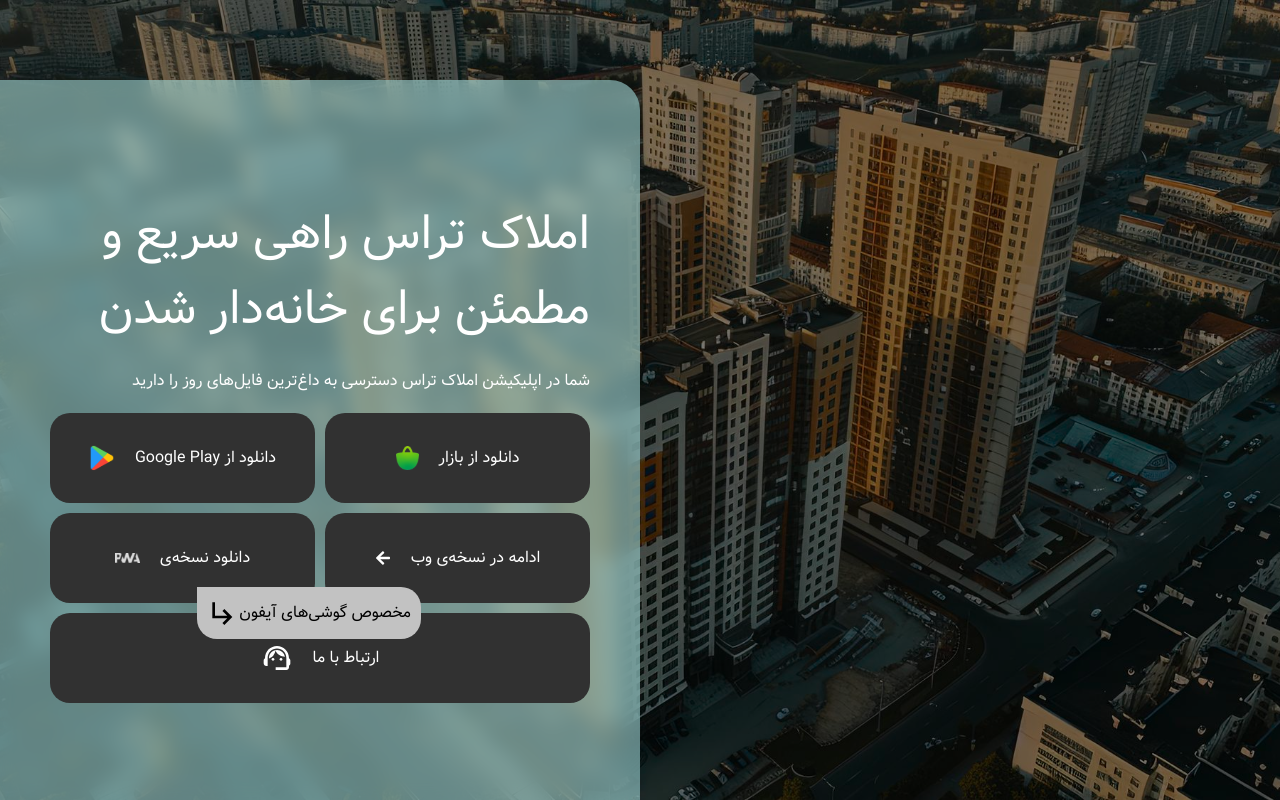
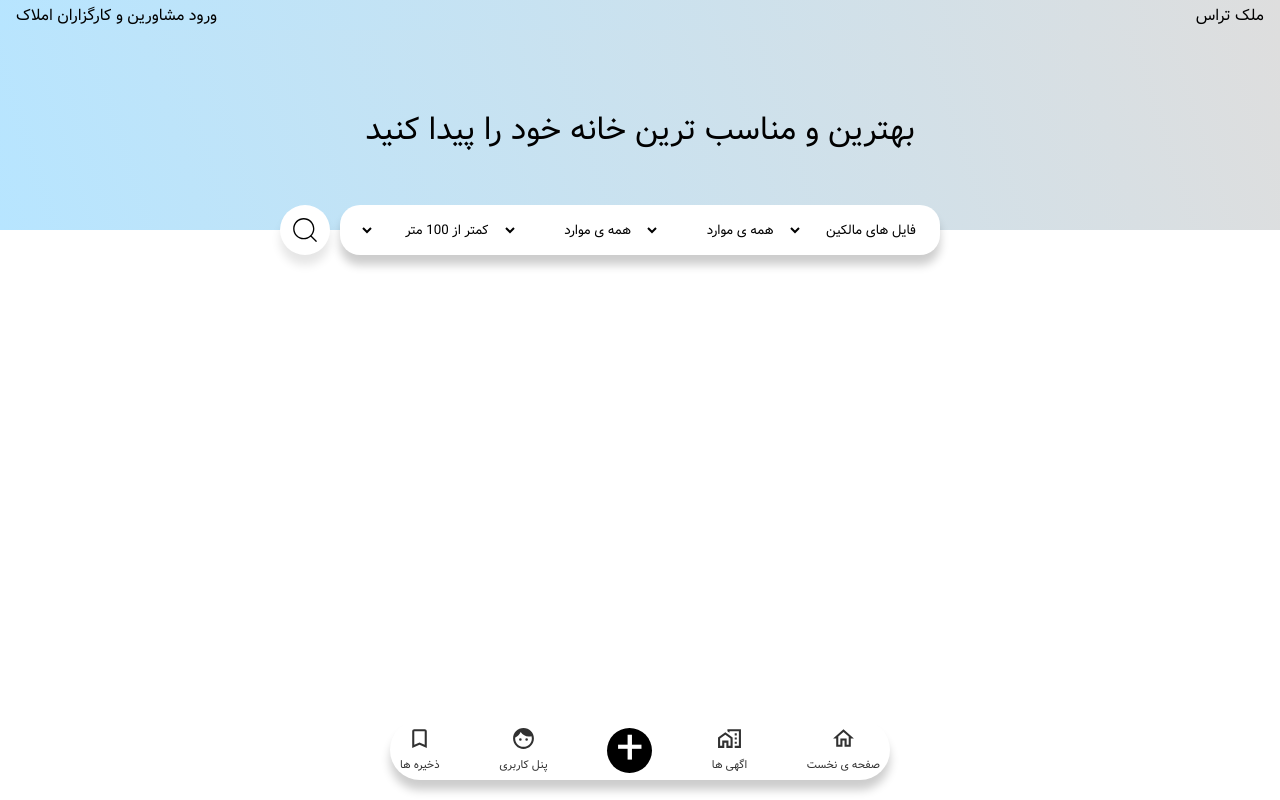
Before and after one commit to webzen-dev/melk, a React (Create React App) app: page / in a window 1280 px wide. Built offline with nearby package versions, Linux system fonts and the light colour scheme.

Commit message:
add desktop compoents

```diff
--- a/src/App.tsx
+++ b/src/App.tsx
@@ -1,21 +1,22 @@
 import { Route, Routes } from "react-router-dom";
+import { useState } from "react";
 import "./App.css";
+import "./styles/style.css";
 import Home from "./components/home/Home";
 import Menu from "./components/Menu";
 import AdvertsContainer from "./components/Adverts/AdvertsContainer";
-import "./styles/style.css";
 import Dashboard from "./components/Dashboard/Dashboard";
 import ManageAccount from "./components/Dashboard/ManageAccount";
 import TransactionBox from "./components/Dashboard/TransactionBox";
 import AccountSetting from "./components/Dashboard/AccountSetting";
-import { useState } from "react";
 import HeroSection from "./components/HeroSection/HeroSection";
 import FirstPage from "./components/HeroSection/FirstPage";
 import StepTwo from "./components/HeroSection/StepTwo";
 import VerificationCode from "./components/HeroSection/VerificationCode";
+import DesktopHome from "./components/DesktopComponent/DesktopHome";
 
 function App() {
-  const [goToApp, setGoToApp] = useState(false);
+  const [goToApp, setGoToApp] = useState(true);
 
   return (
     <div className="App">
@@ -32,7 +33,10 @@ function App() {
           </Route>
         ) : (
           <>
-            <Route path="/" element={<Home />} />
+            {/* for desktop app : */}
+            <Route path="/" element={<DesktopHome />} />
+            {/* for mobile app :  */}
+            {/* <Route path="/" element={<Home />} /> */}
             <Route path="/adverts" element={<AdvertsContainer />} />
             <Route path="/panel" element={<Dashboard />} />
             <Route path="/panel/profile" element={<ManageAccount />} />
--- /dev/null
+++ b/src/components/DesktopComponent/DesktopHome.tsx
@@ -0,0 +1,56 @@
+import { CiSearch } from "react-icons/ci";
+import ListOfAdverts from "./ListOfAdverts";
+
+const DesktopHome = () => {
+  return (
+    <div className="desktop-home">
+      <div className="header">
+        <span>ملک تراس</span>
+        <span>ورود مشاورین و کارگزاران املاک</span>
+
+      </div>
+      <div className="desktop-container">
+        <div className="title">بهترین و مناسب ترین خانه خود را پیدا کنید</div>
+        <div className="filter">
+          <select>
+            <option value="">فایل های مالکین</option>
+            <option value="">فایل های مشاورین</option>
+            <option value="">همه ی موارد</option>
+          </select>{" "}
+          <select>
+            <option value="">همه ی موارد</option>
+            <option value="">رهن و اجاره</option>
+            <option value="">فروش</option>
+            <option value="">رهن کامل</option>
+            <option value="">پیش فروش</option>
+            <option value="">مشارکت</option>
+          </select>
+          <select>
+            <option value="">همه ی موارد</option>
+            <option value="">آپارتمان</option>
+            <option value="">دفتر کار</option>
+            <option value="">مغازه</option>
+            <option value="">ویلایی</option>
+            <option value="">سوله انباری</option>
+            <option value="">باغ ویلا</option>
+          </select>
+          <select>
+
+            <option value="">کمتر از 100 متر</option>
+            <option value="">بین 100 تا 150 متر</option>
+            <option value="">بین 150 تا 200 متر </option>
+            <option value="">بین 200 تا 300 متر</option>
+            <option value="">بیشتر از 300 متر</option>
+          </select>
+          <div className="search">
+          <CiSearch />
+
+          </div>
+        </div>
+      </div>
+      <ListOfAdverts/>
+    </div>
+  );
+};
+
+export default DesktopHome;
--- /dev/null
+++ b/src/components/DesktopComponent/ListOfAdverts.tsx
@@ -0,0 +1,13 @@
+const
+ListOfAdverts = () => {
+    return (
+        <div className="list-of-adverts-desktop">
+            <a href="" className="adv">
+
+            </a>
+        </div>
+    );
+}
+
+export default
+ListOfAdverts;
--- a/src/index.css
+++ b/src/index.css
@@ -10,8 +10,8 @@ a {
   text-decoration: none;
 }
 :root {
-  --orange: rgba(250, 166, 26, 1);
-  --sky-blue: rgb(80, 226, 240);
+  --orange: #9d70aa;
+  --sky-blue: rgb(211, 251, 255);
   --black: rgb(36, 36, 36);
   --navy-blue:#282c34;
   --white:#fff;
--- a/src/styles/style.css
+++ b/src/styles/style.css
@@ -19,7 +19,7 @@
 .home-page .home-container {
   position: relative;
   width: 100%;
-  height: 60vh;
+  height: 50vh;
   padding: 5rem 4rem;
   direction: rtl;
   background: url("/public/images/tehran.jpg") no-repeat center center;
@@ -29,6 +29,7 @@
 
 .home-page .home-container .title {
   font-size: 2rem;
+  width: 100%;
   color: var(--white);
 }
 .home-page .home-container .parent-box {
@@ -36,7 +37,7 @@
   flex-direction: column;
   width: 50%;
   max-width: 500px;
-  height: 150px;
+  height: 60px;
   position: absolute;
   min-width: 350px;
   left: 50%;
@@ -47,34 +48,43 @@
 
 .home-page .home-container .parent-box .box {
   width: 100%;
-  height: 50%;
+  height: 100%;
   display: flex;
   align-items: center;
   justify-content: space-between;
   padding: 0 1rem;
 }
-.home-page .home-container .parent-box .box:first-child {
+.home-page > .account {
   background: var(--orange);
   color: var(--white);
-  border-radius: 16px 16px 0 0;
-}
-.home-page .home-container .parent-box .box:first-child .score-box {
+  border-radius: 26px;
+  direction: rtl;
+  width: calc(100% - 6rem);
+  height: 70px;
+  display: flex;
+  align-items: center;
+  justify-content: space-between;
+
+  padding: 0 1rem;
+  margin: 0 auto;
+}
+.home-page .account .score-box {
   display: flex;
   gap: 5px;
   align-items: center;
 }
-.home-page .home-container .parent-box .box:first-child .score-box img {
+.home-page .account .score-box img {
   width: 30px;
   height: 30px;
 }
-.home-page .home-container .parent-box .box:last-child {
+.home-page .home-container .parent-box .box.search-box {
   background: #fff;
   box-shadow: 0px 2px 10px rgba(0, 0, 0, 0.2);
-  border-radius: 0 0 16px 16px;
-  display: flex;
-  align-items: center;
-}
-.home-page .home-container .parent-box .box:last-child input {
+  border-radius: 26px;
+  display: flex;
+  align-items: center;
+}
+.home-page .home-container .parent-box .box.search-box input {
   color: #595959;
   flex: 1;
   height: 100%;
@@ -82,12 +92,12 @@
   outline: none;
   background: none;
 }
-.home-page .home-container .parent-box .box:last-child img {
+.home-page .home-container .parent-box .box.search-box img {
   width: 25px;
   height: 25px;
   cursor: pointer;
 }
-.home-page .home-container .parent-box .box:first-child .child-box {
+.home-page .account .child-box {
   display: flex;
   flex-direction: column;
   width: 50%;
@@ -115,20 +125,15 @@
   font-size: 1rem;
   font-weight: 100;
 }
-.home-page .home-container .parent-box .box:first-child .child-box .loader {
+.home-page > .account .child-box .loader {
   width: 100%;
   height: 5px;
   background: rgba(0, 0, 0, 0.2);
   border-radius: 10px;
   position: relative;
 }
-.home-page
-  .home-container
-  .parent-box
-  .box:first-child
-  .child-box
-  .loader
-  .line {
+
+.home-page .child-box .loader .line {
   position: absolute;
   top: 0;
   bottom: 0;
@@ -138,7 +143,7 @@
   background: rgb(255, 216, 150);
   border-radius: 10px;
 }
-.home-page .home-container .parent-box .box:first-child .child-box .info-days {
+.home-page .account .child-box .info-days {
   font-weight: 200;
 }
 .home-file-list {
@@ -147,9 +152,8 @@
   display: flex;
   flex-direction: column;
   gap: 20px;
-
-  margin-top: 95px;
   direction: rtl;
+  margin-bottom: 15px;
 }
 .home-file-list .title {
   font-size: 1.4rem;
@@ -217,6 +221,7 @@
   gap: 20px;
   direction: rtl;
   flex-wrap: wrap;
+  margin-top: 30px;
 }
 .home-box .item {
   height: 60px;
@@ -1603,121 +1608,7 @@
     width: 80%;
   }
 }
-@media screen and (max-width: 820px) {
-  .home-page .home-container {
-    height: 50vh;
-  }
-  .home-file-list {
-    padding: 0 1rem;
-  }
-  .home-file-list .box-list .box-item {
-    flex-direction: column;
-    width: 60px;
-  }
-  .home-file-list .box-list {
-    align-items: start;
-    padding: 10px;
-  }
-  .home-page .home-container .parent-box .box:first-child .child-box {
-    width: 60%;
-  }
-  .home-box {
-    padding: 20px 1rem;
-  }
-  .home-box .item {
-    width: calc(50% - 10px);
-  }
-  .adverts-container .filter-trigger-modal {
-    width: 100%;
-  }
-  .advert-box .advert-item {
-    width: 100%;
-    max-height: none;
-  }
-  .advert-box .advert-item .more-description-box {
-    min-height: 450px;
-    animation-fill-mode: none;
-  }
-  .advert-box {
-    padding: 10px;
-  }
-  .advert-box .advert-item .number-box {
-    width: 100%;
-  }
-  .dashboard .account-info {
-    flex-direction: row;
-    max-height: 410px;
-    height: 410px;
-  }
-  .dashboard .account-info > .box {
-    height: calc(40% - 20px);
-    flex-direction: column;
-  }
-  .dashboard .account-info > .main {
-    width: 100%;
-    height: 60%;
-  }
-  .dashboard .setting-routing {
-    flex-direction: column;
-  }
-  .dashboard .setting-routing .box {
-    width: 100%;
-  }
-  .dashboard-manage-account > .box {
-    height: auto;
-    flex-wrap: nowrap;
-  }
-  .dashboard-manage-account .child-box {
-    width: 100%;
-  }
-  .dashboard-manage-account > .box .validity {
-    height: 200px;
-    flex-direction: column;
-  }
-  .transaction-list .list .item {
-    gap: 5px;
-  }
-  .dashboard-manage-account > .box {
-    padding: 5px;
-  }
-  .dashboard-manage-account .out,
-  .dashboard-manage-account .transaction-box {
-    padding: 0 5px;
-  }
-  .account-setting .box {
-    flex-direction: column-reverse;
-    height: auto;
-    min-height: calc(100vh - 90px);
-  }
-  .account-setting .box .add-user,
-  .account-setting .box .child-box {
-    width: 100%;
-  }
-  .account-setting .box .child-box.user-list {
-    max-height: 400px;
-  }
-  .home-hero-section .first-page .box {
-    width: 90%;
-  }
-  .home-hero-section .first-page .box .download-item {
-    height: auto;
-    flex-direction: column;
-    flex-wrap: wrap;
-  }
-  .home-hero-section .first-page .box .download-item .item {
-    width: 100%;
-    height: 50px;
-  }
-  .home-hero-section .first-page .download-item .item.pwa-item .child-box {
-    font-size: 0.8rem;
-    padding: 5px;
-    right: -20%;
-    top: 80%;
-  }
-  .home-hero-section .step-two .box form .input {
-    width: 100%;
-  }
-}
+
 #verification-code {
   display: flex;
   justify-content: center;
@@ -1765,3 +1656,202 @@
 #verification-code .box .title {
   font-size: 1.3rem;
 }
+.desktop-home {
+  direction: rtl;
+}
+.desktop-home .header {
+  width: 100%;
+  height: 30px;
+  display: flex;
+  justify-content: space-between;
+  padding: 0 1rem;
+  align-items: center;
+  background: rgb(222, 222, 222);
+  background: linear-gradient(
+    252deg,
+    rgba(222, 222, 222, 1) 0%,
+    rgba(183, 229, 255, 1) 100%
+  );
+}
+
+.desktop-home .desktop-container {
+  width: 100%;
+  height: 25vh;
+  display: flex;
+  align-items: center;
+  justify-content: center;
+  background-size: cover;
+  background-position: center;
+  flex-direction: column;
+  gap: 20px;
+  /* color: #fff; */
+  /* background:; */
+  background: rgb(222, 222, 222);
+  background: linear-gradient(
+    252deg,
+    rgba(222, 222, 222, 1) 0%,
+    rgba(183, 229, 255, 1) 100%
+  );
+  font-size: 2rem;
+  position: relative;
+}
+.desktop-home .desktop-container .filter {
+  background: #ffffff;
+  box-shadow: 0 10px 10px rgba(0, 0, 0, 0.2);
+  display: flex;
+  align-items: center;
+  justify-content: center;
+  gap: 10px;
+  height: 50px;
+  width: 50%;
+  max-width: 600px;
+  min-width: 300px;
+  border-radius: 20px;
+  position: absolute;
+  bottom: -25px;
+  padding: 0 20px;
+}
+.desktop-home .desktop-container .filter select,
+.desktop-home .desktop-container .filter input {
+  height: 100%;
+  flex: 1;
+  background: none;
+  outline: none;
+  cursor: pointer;
+  border: none;
+}
+.desktop-home .desktop-container .filter .search {
+  position: absolute;
+  left: -60px;
+  height: 50px;
+  width: 50px;
+  background: var(--white);
+  display: flex;
+  align-items: center;
+  justify-content: center;
+  border-radius: 50%;
+box-shadow: 0 10px 10px rgba(0, 0, 0, 0.1);
+cursor: pointer;
+  /* color: #fff; */
+}
+@media screen and (max-width: 820px) {
+  .home-page .home-container {
+    height: 50vh;
+  }
+  .home-file-list {
+    padding: 0 1rem;
+  }
+  .home-file-list .box-list .box-item {
+    flex-direction: column;
+    width: 60px;
+  }
+  .home-file-list .box-list {
+    align-items: start;
+    padding: 10px;
+  }
+  .home-page .account {
+    width: calc(100% - 2rem);
+  }
+  .home-page .account .child-box {
+    width: 60%;
+  }
+  .home-box {
+    padding: 20px 1rem;
+  }
+  .home-box .item {
+    width: calc(50% - 10px);
+  }
+  .adverts-container .filter-trigger-modal {
+    width: 100%;
+  }
+  .advert-box .advert-item {
+    width: 100%;
+    max-height: none;
+  }
+  .advert-box .advert-item .more-description-box {
+    min-height: 450px;
+    animation-fill-mode: none;
+  }
+  .advert-box {
+    padding: 10px;
+  }
+  .advert-box .advert-item .number-box {
+    width: 100%;
+  }
+  .dashboard .account-info {
+    flex-direction: row;
+    max-height: 410px;
+    height: 410px;
+  }
+  .dashboard .account-info > .box {
+    height: calc(40% - 20px);
+    flex-direction: column;
+  }
+  .dashboard .account-info > .main {
+    width: 100%;
+    height: 60%;
+  }
+  .dashboard .setting-routing {
+    flex-direction: column;
+  }
+  .dashboard .setting-routing .box {
+    width: 100%;
+  }
+  .dashboard-manage-account > .box {
+    height: auto;
+    flex-wrap: nowrap;
+  }
+  .dashboard-manage-account .child-box {
+    width: 100%;
+  }
+  .dashboard-manage-account > .box .validity {
+    height: 200px;
+    flex-direction: column;
+  }
+  .transaction-list .list .item {
+    gap: 5px;
+  }
+  .dashboard-manage-account > .box {
+    padding: 5px;
+  }
+  .dashboard-manage-account .out,
+  .dashboard-manage-account .transaction-box {
+    padding: 0 5px;
+  }
+  .account-setting .box {
+    flex-direction: column-reverse;
+    height: auto;
+    min-height: calc(100vh - 90px);
+  }
+  .account-setting .box .add-user,
+  .account-setting .box .child-box {
+    width: 100%;
+  }
+  .account-setting .box .child-box.user-list {
+    max-height: 400px;
+  }
+  .home-hero-section .first-page .box {
+    width: 90%;
+  }
+  .home-hero-section .first-page .box .download-item {
+    height: auto;
+    flex-direction: column;
+    flex-wrap: wrap;
+  }
+  .home-hero-section .first-page .box .download-item .item {
+    width: 100%;
+    height: 50px;
+  }
+  .home-hero-section .first-page .download-item .item.pwa-item .child-box {
+    font-size: 0.8rem;
+    padding: 5px;
+    right: -20%;
+    top: 80%;
+  }
+  .home-hero-section .step-two .box form .input {
+    width: 100%;
+  }
+  .desktop-home .desktop-container .filter {
+    width: calc(100% - 2rem);
+  }
+}
```
Also changed, not shown: src/components/home/Home.tsx (+61 -1 lines), src/components/home/HomeContainer.tsx (+4 -58 lines).
